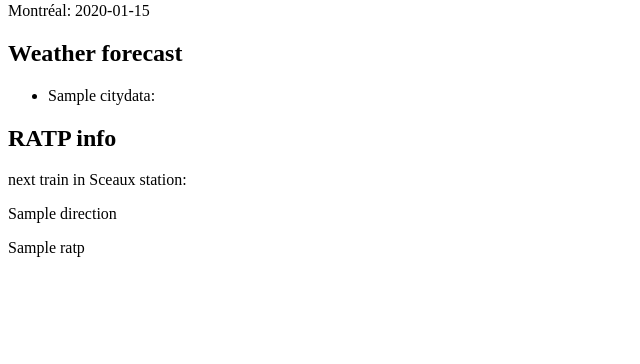
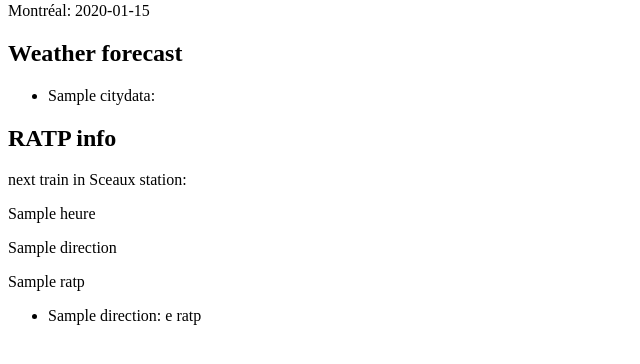
Before and after one commit to konekonekon/daily_portal, a Flask app: template templates/portal.html in a window 1280 px wide. Shown: the part 133-497 px from the top of the page, without its empty margins (0-640 px from the left). Run offline with Flask 2, Linux system fonts and the light colour scheme; the template is opened without the code that fills it: most values are stand-ins (such as "Sample title", 1, 10 or a date in 2020).

Commit message:
Display train's passing time depending on the train's direction.

```diff
--- a/server.py
+++ b/server.py
@@ -55,19 +55,29 @@ def index():
         dict_weatherdata.append(parse_weatherdata(databycity))
 
     #ratp
+    #https://www.ratp.fr/horaires?networks=rer&line_rer=B&stop_point_rer=Sceaux&type=now&departure_date=25%2F10%2F2017&departure_hour=12&departure_minute=45&op=Rechercher&form_build_id=form-3s9chyTmgWZFUA58gygtM3MiRfgCx1WMrqvDQqAKHfE&form_id=scheduledform
     page = requests.get('https://www.ratp.fr/horaires?networks=rer&line_rer=B&stop_point_rer=Sceaux&type=now&op=Rechercher')
+    #page = requests.get('https://www.ratp.fr/horaires?networks=rer&line_rer=B&stop_point_rer=Sceaux&type=now&departure_date=25%2F10%2F2017&departure_hour=13&departure_minute=15&op=Rechercher&form_build_id=form-3s9chyTmgWZFUA58gygtM3MiRfgCx1WMrqvDQqAKHfE&form_id=scheduledform')
+    #page = requests.get('https://www.ratp.fr/horaires?networks=rer&line_rer=B&stop_point_rer=Sceaux&type=now&op=Rechercher&form_build_id=form-3s9chyTmgWZFUA58gygtM3MiRfgCx1WMrqvDQqAKHfE&form_id=scheduledform')
     tree = html.fromstring(page.content)
     directions = tree.xpath('//strong[@class="directions"]/text()')
+    heurewrap = tree.xpath('//span[@class="heure-wrap"]/text()')
+    passingtime = list()
+    passingtime = [h for h in heurewrap if h != heurewrap[0] and h != "Heure de passage"]
+    #passingtime = [h if h != "Heure de passage" else "ok" for h in heurewrap]
+    # for h in heurewrap:
+    #     if h == "Heure de passage":
+    #         heurewrap.remove(h)
 
 
-    passages = tree.xpath('//span[@class="heure-wrap"]/text()')
 
     return render_template('portal.html',
             ftime=frtime, jtime=jptime, qtime=qctime,
             # content=get_citiesweatherdata(),
             weatherdata=dict_weatherdata,
+            heure=heurewrap,
             direction=directions,
-            ratp=passages
+            ratp=passingtime
             )
 
 
--- a/templates/portal.html
+++ b/templates/portal.html
@@ -34,7 +34,22 @@
 
     <h2>RATP info</h2>
     <p>next train in Sceaux station: </p>
+    <p>{{ heure }}</p>
     <p>{{ direction }}</p>
     <p>{{ ratp }}</p>
+
+    <ul>
+    {% for d in direction %}
+        <li>
+        {{ d }}:
+            {% if d == 'Charles-de-Gaulle. Mitry-Claye.' %}
+                {{ ratp[:5] }}
+
+            {% else %}
+                {{ ratp[5:] }}
+            {% endif %}
+        </li>
+    {% endfor %}
+    </ul>
   </body>
 </html>
```
